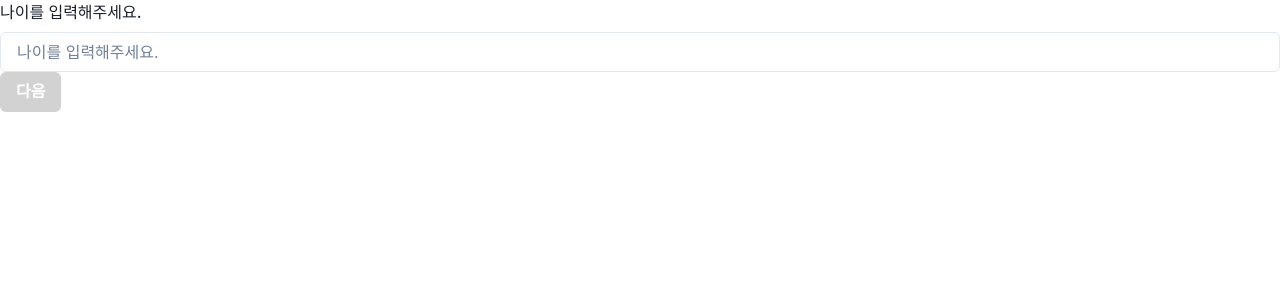
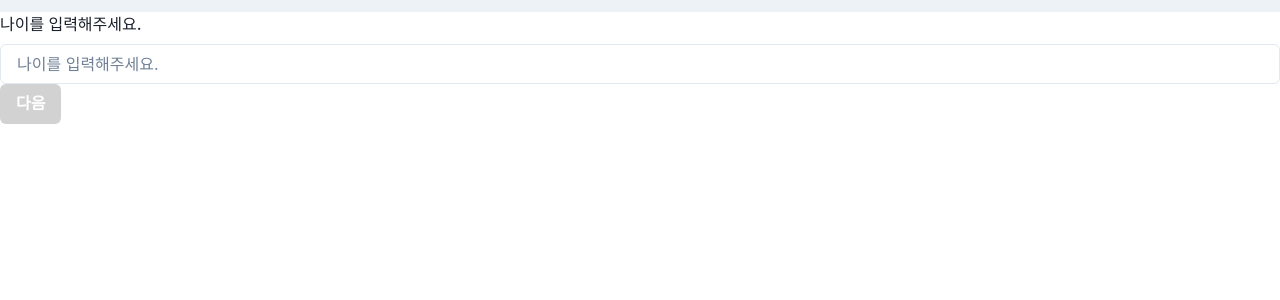
Before and after one commit to foodteacher/FoodTeacherV2-FE, a Next.js app: page /survey in a window 1280 px wide. Shown: the top 300 px of the page. Built offline with nearby package versions, Linux system fonts and the light colour scheme.

Commit message:
feat : progressbar
Refs:[#26]

```diff
--- a/app/(featured-slice)/shared/ui/Funnel/Funnel.tsx
+++ b/app/(featured-slice)/shared/ui/Funnel/Funnel.tsx
@@ -3,12 +3,14 @@ import {
   FunnelState,
   SurveyState,
 } from "@/app/(featured-slice)/widgets/survey/types";
+import { Progress } from "@chakra-ui/react";
 import React, { ReactNode, createContext, useContext } from "react";
 
 interface FunnelProps<T> {
   children: ReactNode;
   currentStep: string;
   funnelState: T;
+  progress: number;
 }
 const FunnelProvider = createContext<FunnelState | null>(null);
 
@@ -16,9 +18,11 @@ const Funnel = <T extends SurveyState>({
   funnelState,
   currentStep,
   children,
+  progress,
 }: FunnelProps<T>) => {
   return (
     <FunnelProvider.Provider value={{ currentStep, funnelState }}>
+      <Progress value={progress} />
       {children}
     </FunnelProvider.Provider>
   );
--- a/app/(featured-slice)/shared/ui/Funnel/hook.ts
+++ b/app/(featured-slice)/shared/ui/Funnel/hook.ts
@@ -22,15 +22,25 @@ export const useFunnel = (steps: string[], option?: Option) => {
   /**현재 step index */
   const index = steps.indexOf(currentStep);
 
+  const [progress, setProgress] = useState(0);
+
   /**이전 step 이동 */
   const onChangePrevStep = () => {
     setCurrentStep(steps[index - 1]);
+    setProgress(100 / (steps.length + (index - 1)));
   };
 
   /**다음 step 이동 */
   const onChangeNextStep = () => {
     setCurrentStep(steps[index + 1]);
+    setProgress(100 / (steps.length - (index + 1)));
   };
 
-  return { currentStep, initializeStep, onChangeNextStep, onChangePrevStep };
+  return {
+    currentStep,
+    progress,
+    initializeStep,
+    onChangeNextStep,
+    onChangePrevStep,
+  };
 };
--- a/app/(featured-slice)/widgets/survey/ui/surveyFunnel/SurveyFunnel.tsx
+++ b/app/(featured-slice)/widgets/survey/ui/surveyFunnel/SurveyFunnel.tsx
@@ -6,11 +6,8 @@ import { useState } from "react";
 import { SurveyState } from "../../types";
 
 export const SurveyFunnel = () => {
-  const { onChangeNextStep, onChangePrevStep, currentStep } = useFunnel([
-    "age",
-    "gender",
-    "weight",
-  ]);
+  const { onChangeNextStep, onChangePrevStep, currentStep, progress } =
+    useFunnel(["age", "gender", "weight"]);
 
   const [surveyState, setSurveyState] = useState<SurveyState>({
     age: 0,
@@ -19,7 +16,11 @@ export const SurveyFunnel = () => {
   });
 
   return (
-    <Funnel currentStep={currentStep} funnelState={surveyState}>
+    <Funnel
+      currentStep={currentStep}
+      funnelState={surveyState}
+      progress={progress}
+    >
       <Funnel.Step name="age">
         <AgeStep goNextStep={onChangeNextStep} setState={setSurveyState} />
       </Funnel.Step>
--- a/app/ChakraProvider.tsx
+++ b/app/ChakraProvider.tsx
@@ -1,9 +1,20 @@
 "use client";
-import { ChakraProvider } from "@chakra-ui/react";
+import { ChakraProvider, Progress, extendTheme } from "@chakra-ui/react";
 import React from "react";
 
 const ChakraProviders = ({ children }: { children: React.ReactNode }) => {
-  return <ChakraProvider>{children}</ChakraProvider>;
+  const customTheme = extendTheme({
+    components: {
+      Progress: {
+        baseStyle: {
+          filledTrack: {
+            bg: "skyblue",
+          },
+        },
+      },
+    },
+  });
+  return <ChakraProvider theme={customTheme}>{children}</ChakraProvider>;
 };
 
 export default ChakraProviders;
```
